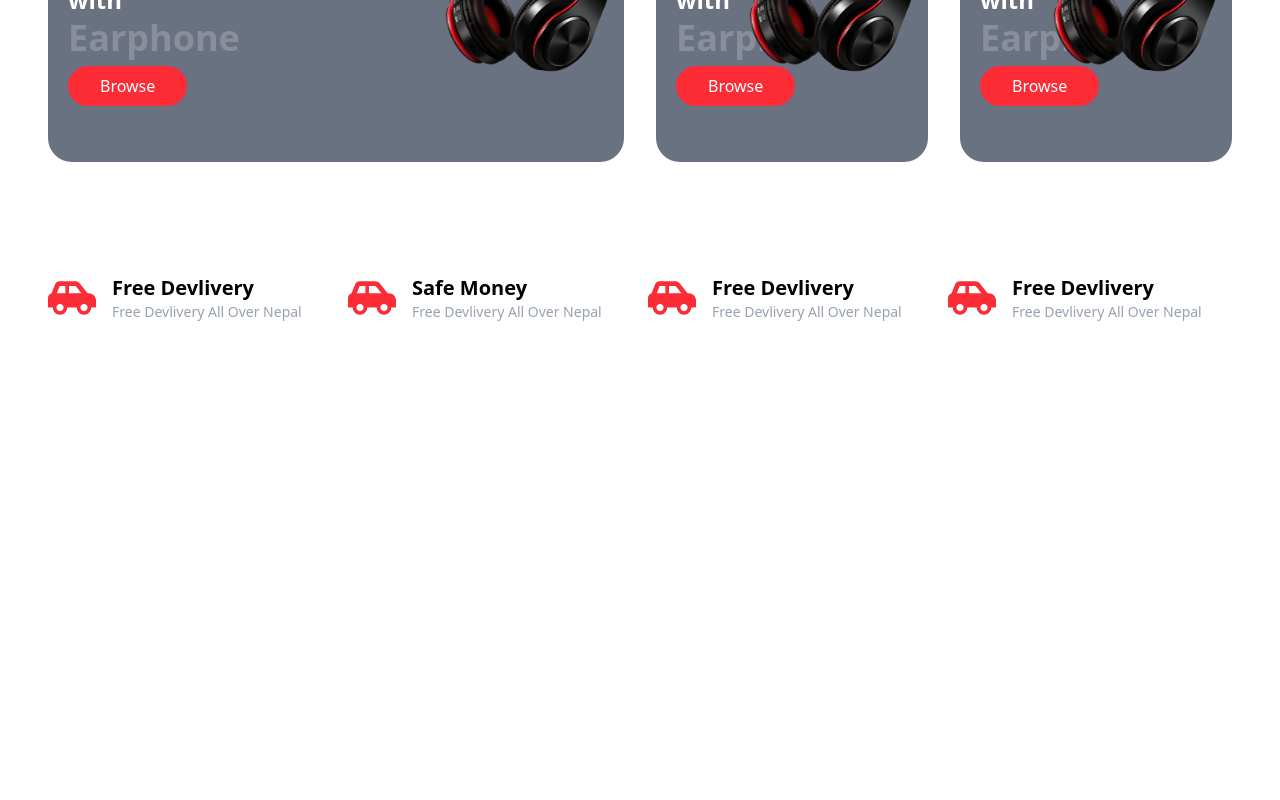
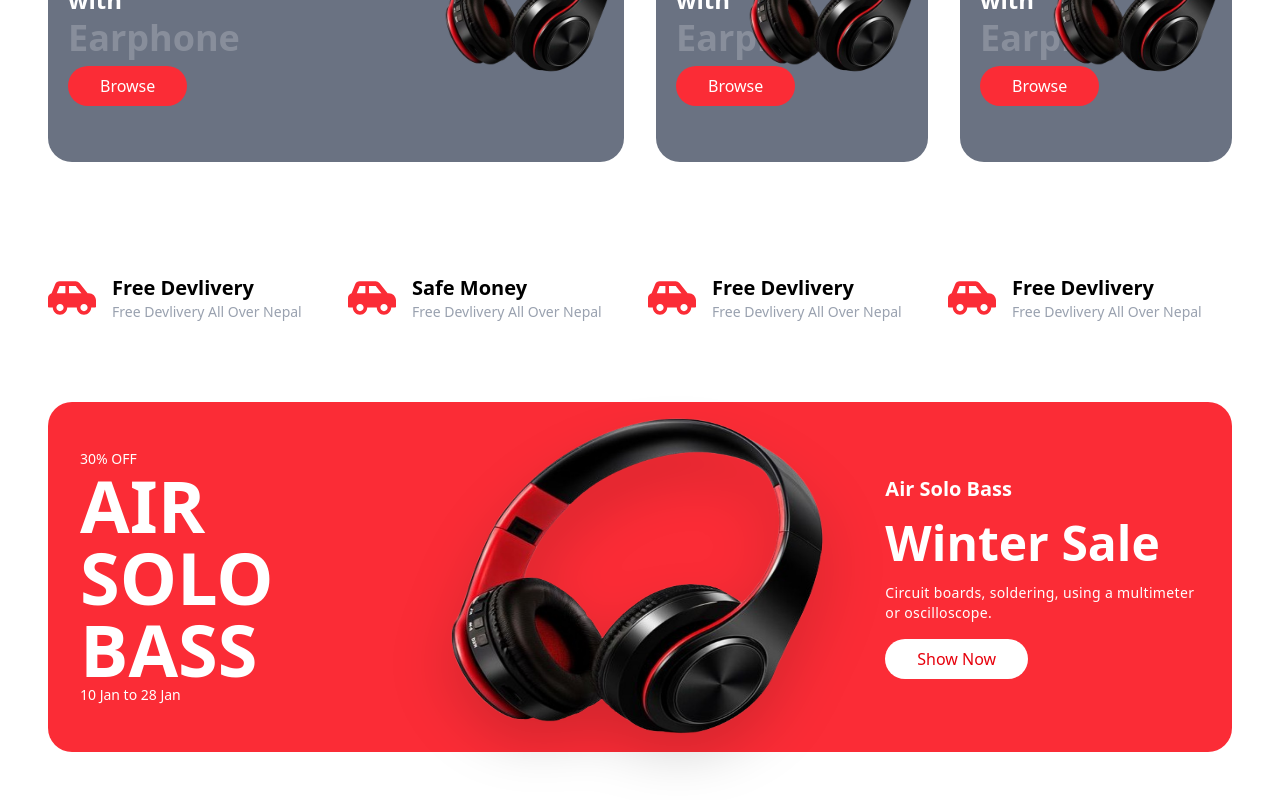
Before and after one commit to Bhoraj1/E-SHOP, a React (Vite) app: page / in a window 1280 px wide. Shown: the part 1200-2000 px from the top of the page. Before the commit the page ends 1602 px from the top, so only its background shows below. Built offline with nearby package versions, Linux system fonts and the light colour scheme.

Commit message:
completion of banner.

```diff
--- a/src/App.jsx
+++ b/src/App.jsx
@@ -1,8 +1,22 @@
+import Banner from "./components/Banner/Banner";
 import Category from "./components/Category/Category";
 import Category2 from "./components/Category/Category2";
 import Hero from "./components/Hero/Hero";
 import Navbar from "./components/Navbar/Navbar";
 import Services from "./components/services/Service";
+
+import headphone from './assets/cagegory/headphone.png'
+
+const BannerData = {
+  discount: "30% OFF",
+  title: "Fine Smile",
+  date: "10 Jan to 28 Jan",
+  image: headphone,
+  title2: "Air Solo Bass",
+  title3: "Winter Sale",
+  title4: "Circuit boards, soldering, using a multimeter or oscilloscope.",
+  className:"bg-red-500"
+};
 
 const App = () => {
   return (
@@ -12,6 +26,7 @@ const App = () => {
       <Category />
       <Category2 />
       <Services />
+      <Banner data={BannerData} />
     </div>
   );
 };
--- /dev/null
+++ b/src/components/Banner/Banner.jsx
@@ -0,0 +1,40 @@
+import Button from "../shared/Button";
+
+const Banner = ({ data }) => {
+  return (
+    <div className="px-[3rem] my-12 ">
+      <div
+        className={` ${data.className} grid grid-cols-1 sm:grid-cols-3 gap-6 items-center text-white rounded-3xl`}
+      >
+        {/* first col */}
+        <div className="p-8">
+          <p className="text-sm">{data.discount}</p>
+          <h1 className="uppercase text-4xl lg:text-7xl font-bold">
+            {data.title2}
+          </h1>
+          <p className="text-sm">{data.date}</p>
+        </div>
+        {/* second col */}
+        <div className="h-full flex justify-center items-center">
+          <img
+            src={data.image}
+            alt="Banner image"
+            className="scale-x-125 w-[250px] md:w-[350px] drop-shadow-2xl object-contain"
+          />
+        </div>
+
+        {/* third col */}
+        <div className="flex flex-col justify-center gap-4 p-6 sm:p-8">
+          <p className="font-bold text-xl">{data.title2}</p>
+          <p className="text-3xl sm:text-5xl font-semibold ">{data.title3}</p>
+          <p className="text-sm tracking-wide leading-5">{data.title4}</p>
+          <div>
+            <Button text="Show Now" className="bg-white text-red-600" />
+          </div>
+        </div>
+      </div>
+    </div>
+  );
+};
+
+export default Banner;
```
